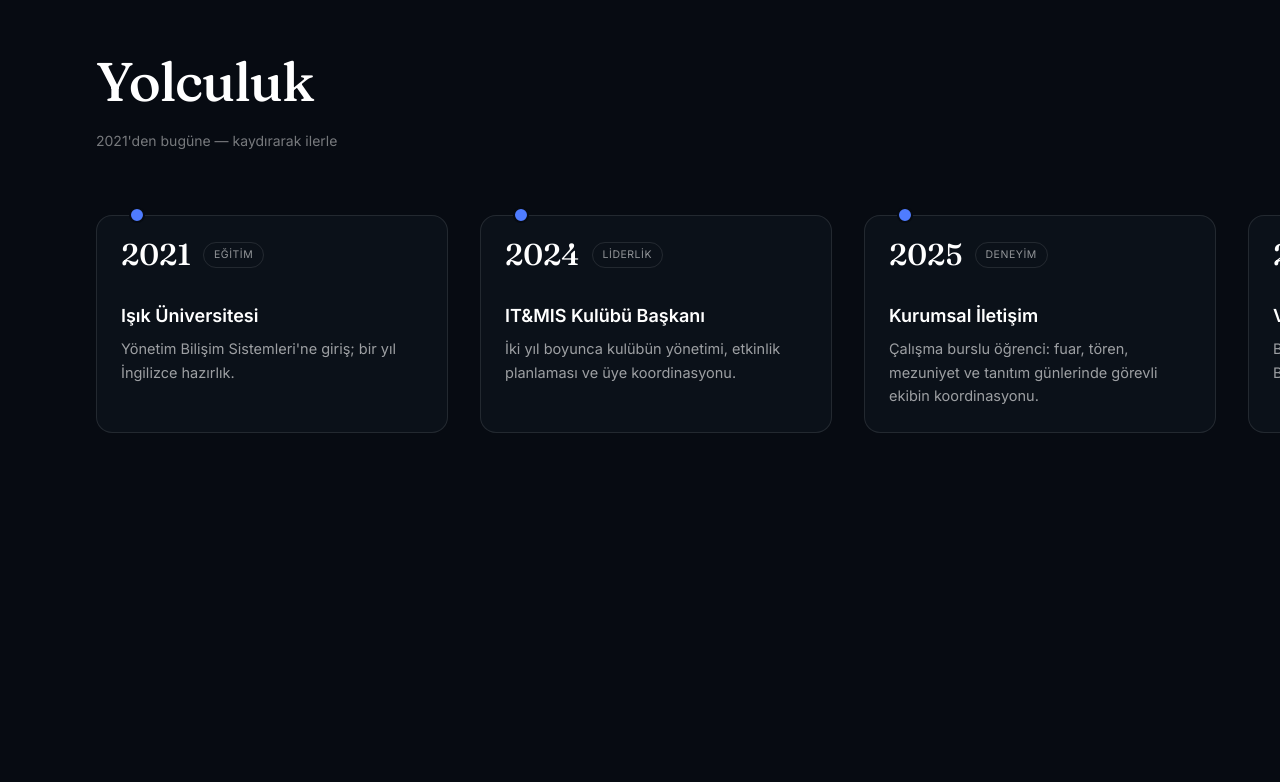
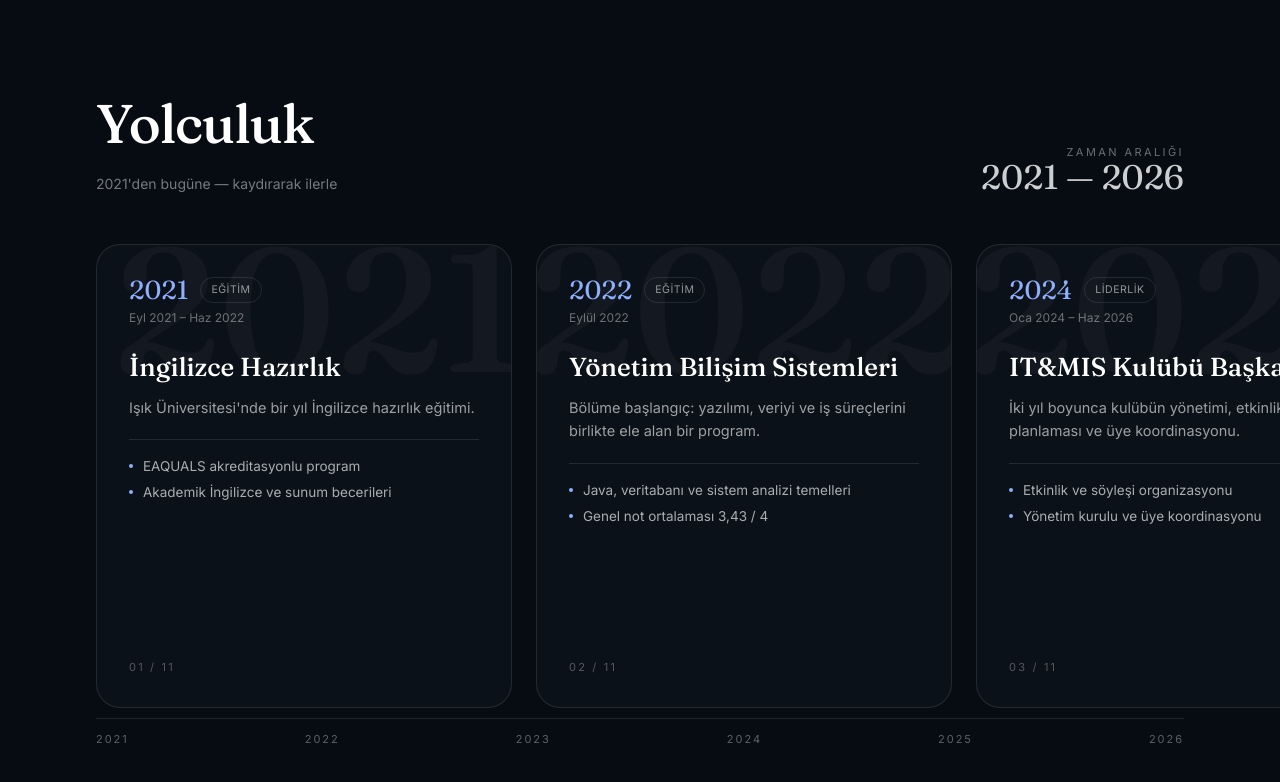
Before and after one commit to tolguner/tolguner.github.io, a Next.js app: page / in a window 1280 px wide. Shown: the part 1781-2563 px from the top of the page. Built offline with nearby package versions, Linux system fonts and the light colour scheme; no server answers.

Commit message:
feat(site): yolculuk bolumu yeniden tasarlandi; hazirlik/bolum baslangici ve Isik Run Club eklendi

```diff
--- a/src/components/home/Home.tsx
+++ b/src/components/home/Home.tsx
@@ -245,25 +245,52 @@ export default function Home({ repos }: { repos: Repo[] }) {
       </section>
 
       {/* Yolculuk */}
-      <section id="journey" ref={journeyRef} className="relative mt-32 scroll-mt-24 md:h-screen md:overflow-hidden">
-        <div className="mx-auto max-w-6xl px-5 pt-6 sm:px-8 md:pt-24">
-          <h2 className="font-display text-[clamp(2rem,4.5vw,3.4rem)] font-medium tracking-tight text-white" data-reveal>{t.journey.title}</h2>
-          <p className="mt-2 text-[14px] text-white/45" data-reveal>{t.journey.sub}</p>
+      <section id="journey" ref={journeyRef} className="relative mt-32 scroll-mt-24 md:flex md:h-screen md:flex-col md:overflow-hidden">
+        <div className="mx-auto w-full max-w-6xl px-5 pt-6 sm:px-8 md:pt-24">
+          <div className="flex items-end justify-between gap-6">
+            <div>
+              <h2 className="font-display text-[clamp(2rem,4.5vw,3.4rem)] font-medium tracking-tight text-white" data-reveal>{t.journey.title}</h2>
+              <p className="mt-2 text-[14px] text-white/45" data-reveal>{t.journey.sub}</p>
+            </div>
+            <div className="hidden text-right md:block" data-reveal>
+              <div className="text-[11px] uppercase tracking-[0.22em] text-white/40">{t.journey.rangeLabel}</div>
+              <div className="font-display text-[34px] leading-none text-white/80">2021 — 2026</div>
+            </div>
+          </div>
         </div>
-        <div className="relative mt-10 md:mt-16">
-          <div className="journey-line absolute left-0 top-[52px] hidden h-px w-full origin-left scale-x-0 bg-gradient-to-r from-[#4f7cff] via-[#8fb0ff] to-transparent md:block" />
-          <div ref={trackRef} className="flex flex-col gap-6 px-5 sm:px-8 md:w-max md:flex-row md:gap-8 md:pl-[max(1.25rem,calc((100vw-72rem)/2+2rem))] md:pr-[12vw]">
+
+        <div className="relative mt-8 md:mt-10 md:flex md:flex-1 md:items-center">
+          <div ref={trackRef} className="flex flex-col gap-6 px-5 sm:px-8 md:w-max md:flex-row md:items-stretch md:gap-6 md:pl-[max(1.25rem,calc((100vw-72rem)/2+2rem))] md:pr-[14vw]">
             {t.journey.stops.map((s, i) => (
-              <article key={i} className="relative w-full shrink-0 rounded-2xl border border-white/10 bg-[#0b1119] p-6 md:w-[22rem]" data-reveal>
-                <div className="mb-6 flex items-center gap-3 md:mb-8">
-                  <span className="font-display text-[30px] font-medium leading-none text-white">{s.year}</span>
+              <article key={i} className="group relative flex w-full shrink-0 flex-col overflow-hidden rounded-3xl border border-white/10 bg-[#0b1119] p-7 transition-colors hover:border-white/25 md:h-[58vh] md:w-[26rem] md:p-8" data-reveal>
+                <span aria-hidden className="font-display pointer-events-none absolute -right-3 -top-6 select-none text-[9rem] font-medium leading-none text-white/[0.035] md:text-[11rem]">{s.year}</span>
+                <div className="relative flex items-center gap-3">
+                  <span className="font-display text-[26px] leading-none text-[#8fb0ff]">{s.year}</span>
                   <span className="rounded-full border border-white/10 px-2.5 py-1 text-[10.5px] uppercase tracking-wider text-white/55">{s.tag}</span>
                 </div>
-                <h3 className="text-[18px] font-semibold text-white">{s.title}</h3>
-                <p className="mt-2 text-[14.5px] leading-relaxed text-white/60">{s.text}</p>
-                <span className="absolute -top-[9px] left-8 hidden h-4 w-4 rounded-full border-2 border-[#070b12] bg-[#4f7cff] md:block" />
+                <div className="relative mt-1.5 text-[12px] text-white/40">{s.period}</div>
+                <h3 className="font-display relative mt-6 text-[26px] font-medium leading-tight text-white">{s.title}</h3>
+                <p className="relative mt-3 text-[14.5px] leading-relaxed text-white/60">{s.text}</p>
+                {s.details?.length ? (
+                  <ul className="relative mt-5 space-y-1.5 border-t border-white/10 pt-4 text-[13.5px] text-white/65">
+                    {s.details.map((d) => (
+                      <li key={d} className="relative pl-3.5 before:absolute before:left-0 before:top-[0.6em] before:h-1 before:w-1 before:rounded-full before:bg-[#8fb0ff]">{d}</li>
+                    ))}
+                  </ul>
+                ) : null}
+                <div className="relative mt-auto hidden pt-6 text-[11px] uppercase tracking-[0.2em] text-white/30 md:block">{String(i + 1).padStart(2, "0")} / {String(t.journey.stops.length).padStart(2, "0")}</div>
               </article>
             ))}
+          </div>
+        </div>
+
+        {/* İlerleme çubuğu */}
+        <div className="mx-auto hidden w-full max-w-6xl px-5 pb-10 sm:px-8 md:block">
+          <div className="relative h-px w-full bg-white/10">
+            <div className="journey-line absolute inset-y-0 left-0 w-full origin-left scale-x-0 bg-gradient-to-r from-[#4f7cff] to-[#8fb0ff]" />
+          </div>
+          <div className="mt-3 flex justify-between text-[11px] uppercase tracking-[0.18em] text-white/35">
+            {["2021", "2022", "2023", "2024", "2025", "2026"].map((y) => <span key={y}>{y}</span>)}
           </div>
         </div>
       </section>
--- a/src/content-home.ts
+++ b/src/content-home.ts
@@ -1,7 +1,7 @@
 import type { Lang } from "@/content";
 
 export type Stat = { value: number; suffix?: string; decimals?: number; label: string };
-export type Stop = { year: string; title: string; text: string; tag: string };
+export type Stop = { year: string; period: string; title: string; text: string; tag: string; details?: string[] };
 export type Card = { title: string; status: string; statusKind: "capstone" | "team" | "research" | "live"; period: string; text: string; tech: string[]; url: string };
 export type Step = { n: string; title: string; text: string };
 
@@ -10,7 +10,7 @@ export type HomeDict = {
   hero: { kicker: string; line1: string; line2: string; sub: string; ctaProjects: string; ctaCv: string; scroll: string };
   stats: Stat[];
   about: { title: string; p1: string; p2: string; facts: { k: string; v: string }[]; badges: { k: string; v: string }[] };
-  journey: { title: string; sub: string; stops: Stop[] };
+  journey: { title: string; sub: string; rangeLabel: string; stops: Stop[] };
   projects: { title: string; sub: string; cards: Card[]; othersTitle: string; othersSub: string };
   research: { title: string; kicker: string; headline: string; text: string; big: { value: number; label: string }; steps: Step[]; org: string };
   skills: { title: string; tech: string[]; human: string[]; techLabel: string; humanLabel: string };
@@ -41,6 +41,7 @@ export const home: Record<Lang, HomeDict> = {
       p1: "Işık Üniversitesi Yönetim Bilişim Sistemleri son sınıf öğrencisiyim. Bitirme projemde dokuz mikroservisli bir kampüs platformu kurdum; ekip projelerinde koordinasyonu üstlendim; iki yıl IT&MIS Kulübü'nü yönettim.",
       p2: "Kurumsal İletişim'de fuar, tören ve mezuniyet organizasyonlarında görevli öğrenci ekibini koordine ettim. Bugün TÜBİTAK 2209-A destekli bir araştırma projesinin yürütücüsüyüm. Kod yazmayı ve insanlarla çalışmayı ayrı işler olarak görmüyorum.",
       facts: [
+        { k: "Eğitim", v: "Işık Üniversitesi · YBS (2022–2026)" },
         { k: "Odak", v: "Spring Boot · React · veri bilimi" },
         { k: "Şu an", v: "TÜBİTAK 2209-A projesi ve staj dönemi" },
         { k: "Konum", v: "İstanbul / Bursa" },
@@ -54,15 +55,19 @@ export const home: Record<Lang, HomeDict> = {
     journey: {
       title: "Yolculuk",
       sub: "2021'den bugüne — kaydırarak ilerle",
+      rangeLabel: "Zaman aralığı",
       stops: [
-        { year: "2021", title: "Işık Üniversitesi", text: "Yönetim Bilişim Sistemleri'ne giriş; bir yıl İngilizce hazırlık.", tag: "Eğitim" },
-        { year: "2024", title: "IT&MIS Kulübü Başkanı", text: "İki yıl boyunca kulübün yönetimi, etkinlik planlaması ve üye koordinasyonu.", tag: "Liderlik" },
-        { year: "2025", title: "Kurumsal İletişim", text: "Çalışma burslu öğrenci: fuar, tören, mezuniyet ve tanıtım günlerinde görevli ekibin koordinasyonu.", tag: "Deneyim" },
-        { year: "2025", title: "Veteriner Yönetim Sistemi", text: "Beş kişilik ekipte proje koordinatörü; Spring Boot REST API ve React arayüzü.", tag: "Ekip projesi" },
-        { year: "2025", title: "Veri bilimi", text: "153 katılımcılı anket verisinde regresyon ve aracılık analizi; 44 sayfalık rapor.", tag: "Araştırma" },
-        { year: "2026", title: "Işık CampusOS", text: "Dokuz mikroservis, Kafka, API Gateway — bitirme projesi.", tag: "Bitirme" },
-        { year: "2026", title: "TÜBİTAK 2209-A", text: "Dijital davranış ve akademik başarı üzerine 500 katılımcılı araştırmanın yürütücüsü.", tag: "Araştırma" },
-        { year: "2026", title: "Mezuniyet", text: "Dersler tamamlandı; staj dönemi ve sektöre geçiş.", tag: "Sırada" },
+        { year: "2021", period: "Eyl 2021 – Haz 2022", title: "İngilizce Hazırlık", text: "Işık Üniversitesi'nde bir yıl İngilizce hazırlık eğitimi.", tag: "Eğitim", details: ["EAQUALS akreditasyonlu program", "Akademik İngilizce ve sunum becerileri"] },
+        { year: "2022", period: "Eylül 2022", title: "Yönetim Bilişim Sistemleri", text: "Bölüme başlangıç: yazılımı, veriyi ve iş süreçlerini birlikte ele alan bir program.", tag: "Eğitim", details: ["Java, veritabanı ve sistem analizi temelleri", "Genel not ortalaması 3,43 / 4"] },
+        { year: "2024", period: "Oca 2024 – Haz 2026", title: "IT&MIS Kulübü Başkanı", text: "İki yıl boyunca kulübün yönetimi, etkinlik planlaması ve üye koordinasyonu.", tag: "Liderlik", details: ["Etkinlik ve söyleşi organizasyonu", "Yönetim kurulu ve üye koordinasyonu"] },
+        { year: "2025", period: "May 2025 – Ağu 2026", title: "Kurumsal İletişim", text: "Çalışma burslu öğrenci olarak üniversitenin kurumsal organizasyonlarında görevli öğrenci ekibinin koordinasyonu.", tag: "Deneyim", details: ["Fuar, tören ve mezuniyet organizasyonları", "2025 ve 2026 Tercih ve Tanıtım Günleri — Tanıtım Ekibi"] },
+        { year: "2025", period: "Eki 2025 – Tem 2026", title: "Unicourse", text: "Üniversite pazarlama temsilcisi: kampüste öğrenci topluluğuna yönelik pazarlama ve tanıtım.", tag: "Deneyim", details: ["Kampüs temsilciliği", "Öğrenci odaklı pazarlama faaliyetleri"] },
+        { year: "2025", period: "2025", title: "Veteriner Yönetim Sistemi", text: "Beş kişilik ekipte proje koordinatörü; klinik operasyonları için Spring Boot REST API ve React arayüzü.", tag: "Ekip projesi", details: ["Spring Boot · React · MySQL · JWT", "Ekip koordinasyonu ve planlama"] },
+        { year: "2025", period: "2025", title: "Veri bilimi projeleri", text: "Anket verisinde istatistiksel modelleme ve konut fiyatı tahmini üzerine iki dönem projesi.", tag: "Araştırma", details: ["Hızlı Kazanç Algısı — regresyon ve aracılık analizi, 44 sayfalık rapor", "İstanbul Konut Fiyat Tahmini — Random Forest"] },
+        { year: "2026", period: "2026", title: "Işık CampusOS", text: "Bitirme projesi: kampüs yaşamını tek kimlik altında toplayan mikroservis platformu.", tag: "Bitirme", details: ["9 mikroservis · Spring Boot · React", "Kafka, API Gateway, Docker Compose"] },
+        { year: "2026", period: "Nis 2026 – Haz 2026", title: "Işık Run Club", text: "Kulübün kuruluşunda kurucu yönetim kurulu üyesi olarak yer aldım.", tag: "Liderlik", details: ["Kuruluş süreci ve yönetim kurulu", "İlk etkinliklerin planlanması"] },
+        { year: "2026", period: "2026 – devam ediyor", title: "TÜBİTAK 2209-A", text: "Dijital davranış ve akademik başarı üzerine 500 katılımcılı araştırmanın yürütücüsü.", tag: "Araştırma", details: ["Dört kişilik ekip · danışman Dr. Habibe Aktay", "Çoklu regresyon, aracılık/moderasyon analizi"] },
+        { year: "2026", period: "2026", title: "Mezuniyet", text: "Dersler tamamlandı; staj dönemi ve sektöre geçiş.", tag: "Sırada" },
       ],
     },
     projects: {
@@ -128,6 +133,7 @@ export const home: Record<Lang, HomeDict> = {
       p1: "Final-year Management Information Systems student at Işık University. For my capstone I built a nine-microservice campus platform; I coordinated team projects; I ran the IT&MIS Club for two years.",
       p2: "At Corporate Communications I coordinated the student staff team at fairs, ceremonies and graduation. Today I lead a TÜBİTAK 2209-A funded research project. I don't treat writing code and working with people as separate jobs.",
       facts: [
+        { k: "Education", v: "Işık University · MIS (2022–2026)" },
         { k: "Focus", v: "Spring Boot · React · data science" },
         { k: "Now", v: "TÜBİTAK 2209-A project and internships" },
         { k: "Location", v: "Istanbul / Bursa, Türkiye" },
@@ -141,15 +147,19 @@ export const home: Record<Lang, HomeDict> = {
     journey: {
       title: "Journey",
       sub: "2021 to today — scroll to move",
+      rangeLabel: "Timeline",
       stops: [
-        { year: "2021", title: "Işık University", text: "Started Management Information Systems; one year of English prep.", tag: "Education" },
-        { year: "2024", title: "IT&MIS Club President", text: "Two years of running the club: management, event planning, member coordination.", tag: "Leadership" },
-        { year: "2025", title: "Corporate Communications", text: "Work-study student coordinating the staff team at fairs, ceremonies, graduation and promotion days.", tag: "Experience" },
-        { year: "2025", title: "Veterinary Management System", text: "Project coordinator in a five-person team; Spring Boot REST API and React front end.", tag: "Team project" },
-        { year: "2025", title: "Data science", text: "Regression and mediation analysis on survey data from 153 participants; 44-page report.", tag: "Research" },
-        { year: "2026", title: "Işık CampusOS", text: "Nine microservices, Kafka, API Gateway — the capstone project.", tag: "Capstone" },
-        { year: "2026", title: "TÜBİTAK 2209-A", text: "Leading a 500-participant study on digital behavior and academic achievement.", tag: "Research" },
-        { year: "2026", title: "Graduation", text: "Coursework complete; internships and the move into industry.", tag: "Next" },
+        { year: "2021", period: "Sep 2021 – Jun 2022", title: "English Preparatory Year", text: "One year of English preparation at Işık University.", tag: "Education", details: ["EAQUALS-accredited programme", "Academic English and presentation skills"] },
+        { year: "2022", period: "September 2022", title: "Management Information Systems", text: "Started the degree: a programme that treats software, data and business processes together.", tag: "Education", details: ["Java, databases and systems analysis foundations", "GPA 3.43 / 4"] },
+        { year: "2024", period: "Jan 2024 – Jun 2026", title: "IT&MIS Club President", text: "Two years of running the club: management, event planning and member coordination.", tag: "Leadership", details: ["Events and talks", "Board and member coordination"] },
+        { year: "2025", period: "May 2025 – Aug 2026", title: "Corporate Communications", text: "Work-study student coordinating the student staff team at the university's corporate events.", tag: "Experience", details: ["Fairs, ceremonies and graduation", "2025 and 2026 Preference and Promotion Days — Promotion Team"] },
+        { year: "2025", period: "Oct 2025 – Jul 2026", title: "Unicourse", text: "University marketing representative: on-campus marketing and outreach to the student community.", tag: "Experience", details: ["Campus representation", "Student-focused marketing"] },
+        { year: "2025", period: "2025", title: "Veterinary Management System", text: "Project coordinator in a five-person team; Spring Boot REST API and React front end for clinic operations.", tag: "Team project", details: ["Spring Boot · React · MySQL · JWT", "Team coordination and planning"] },
+        { year: "2025", period: "2025", title: "Data science projects", text: "Two term projects: statistical modelling on survey data and house-price prediction.", tag: "Research", details: ["Quick-gain perception — regression and mediation analysis, 44-page report", "Istanbul house prices — Random Forest"] },
+        { year: "2026", period: "2026", title: "Işık CampusOS", text: "Capstone: a microservice platform bringing campus life under one identity.", tag: "Capstone", details: ["9 microservices · Spring Boot · React", "Kafka, API Gateway, Docker Compose"] },
+        { year: "2026", period: "Apr 2026 – Jun 2026", title: "Işık Run Club", text: "Founding board member at the club's establishment.", tag: "Leadership", details: ["Founding process and board", "Planning the first events"] },
+        { year: "2026", period: "2026 – ongoing", title: "TÜBİTAK 2209-A", text: "Leading a 500-participant study on digital behavior and academic achievement.", tag: "Research", details: ["Four-person team · advisor Dr. Habibe Aktay", "Multiple regression, mediation/moderation analysis"] },
+        { year: "2026", period: "2026", title: "Graduation", text: "Coursework complete; internships and the move into industry.", tag: "Next" },
       ],
     },
     projects: {
```
